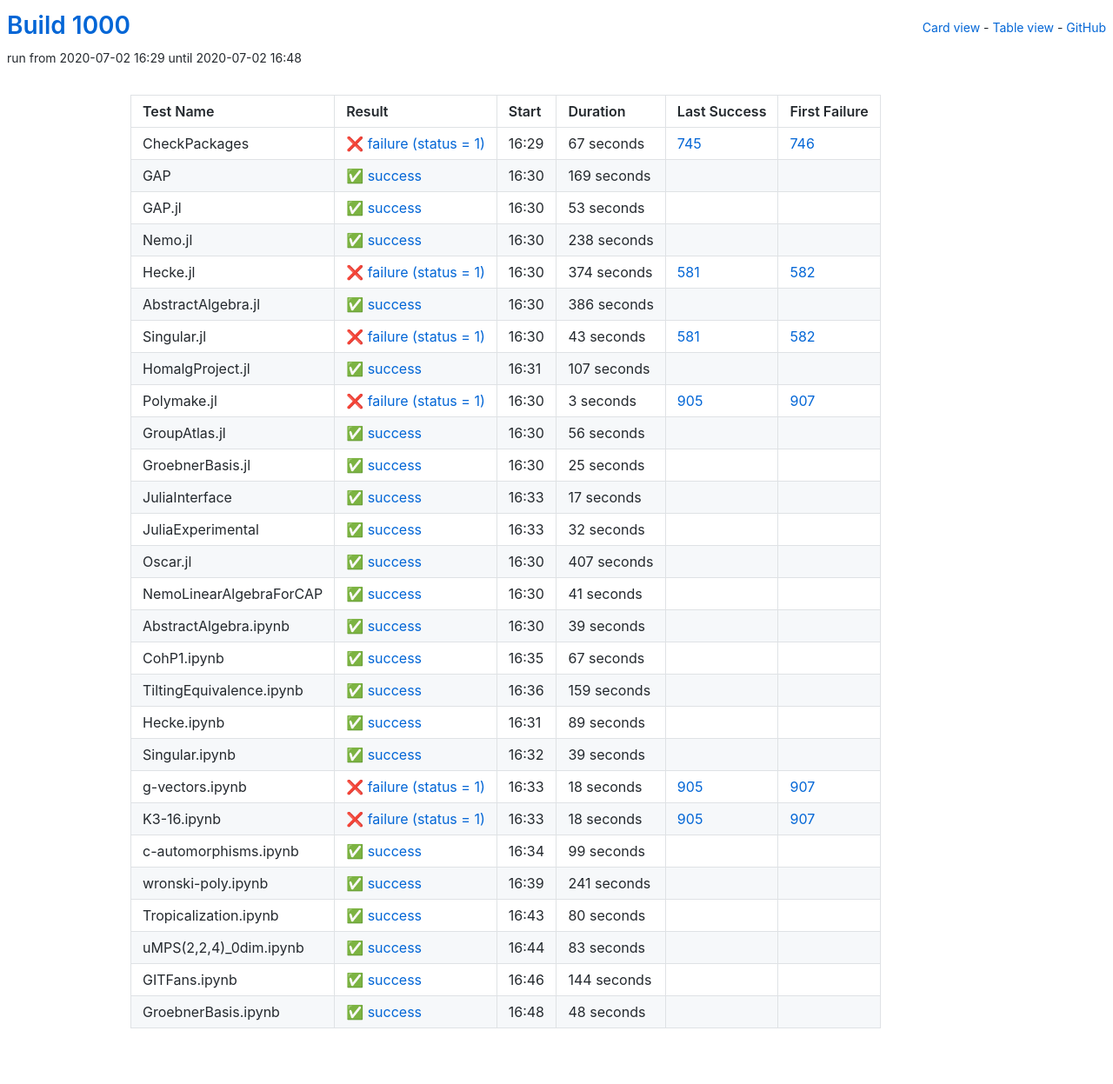
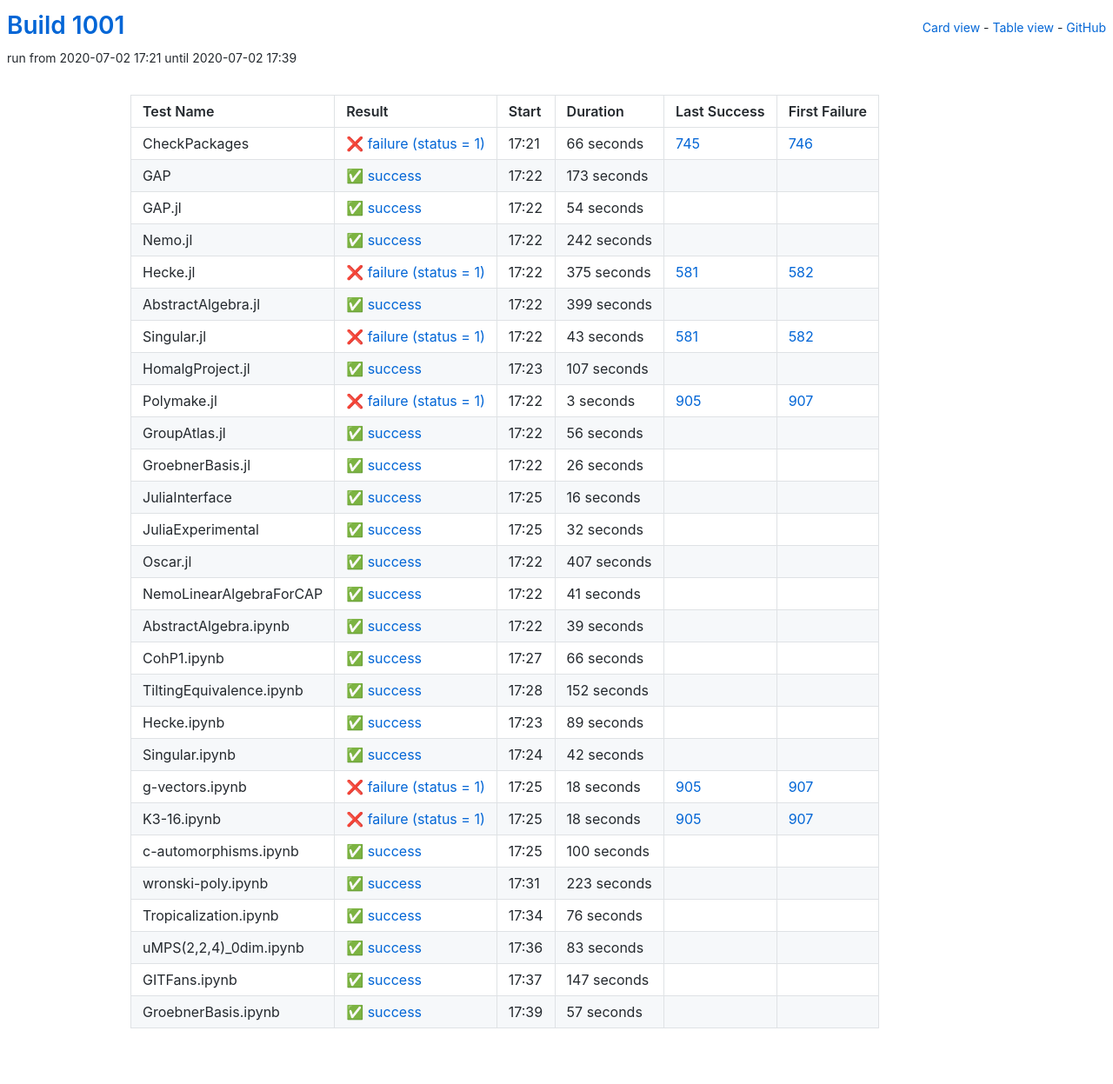
Before and after one commit to oscar-system/oscar-ci-status-1.4, a Jekyll site: the page built from table.html, in a window 1280 px wide. Shown: the whole page at 87% size. Built offline with Jekyll 4.4.1, drawn with Linux system fonts in a browser that asks for light colours.

Commit message:
Build #1001

```diff
--- a/_data/ci.yml
+++ b/_data/ci.yml
@@ -1,6 +1,6 @@
 ---
-build: 1000
-build_url: https://oscarci.mathematik.uni-kl.de/job/oscar-julia-1.4/1000/
+build: 1001
+build_url: https://oscarci.mathematik.uni-kl.de/job/oscar-julia-1.4/1001/
 job: oscar-julia-1.4
 organization: oscar-system
 repo: oscar-ci-status-1.4
@@ -8,80 +8,80 @@ repourl: https://github.com/oscar-system/oscar-ci-status-1.4
 tests:
 - name: CheckPackages
   id: checkpackages
-  log: https://oscarci.mathematik.uni-kl.de/job/oscar-julia-1.4/1000/artifact/logs/build-1000/CheckPackages.log
-  start: 2020-07-02 16:29
+  log: https://oscarci.mathematik.uni-kl.de/job/oscar-julia-1.4/1001/artifact/logs/build-1001/CheckPackages.log
+  start: 2020-07-02 17:21
   success: false
   exitcode: 1
   status: failure
-  duration: 67
+  duration: 66
   last_success: 745
   last_success_url: https://oscarci.mathematik.uni-kl.de/job/oscar-julia-1.4/745/
   first_failure: 746
   first_failure_url: https://oscarci.mathematik.uni-kl.de/job/oscar-julia-1.4/746/
 - name: GAP
   id: gap
-  log: https://oscarci.mathematik.uni-kl.de/job/oscar-julia-1.4/1000/artifact/logs/build-1000/GAP.log
-  start: 2020-07-02 16:30
+  log: https://oscarci.mathematik.uni-kl.de/job/oscar-julia-1.4/1001/artifact/logs/build-1001/GAP.log
+  start: 2020-07-02 17:22
   success: true
   exitcode: 0
   status: success
-  duration: 169
+  duration: 173
   last_success: false
   last_success_url:
   first_failure: false
   first_failure_url:
 - name: GAP.jl
   id: gap-jl
-  log: https://oscarci.mathematik.uni-kl.de/job/oscar-julia-1.4/1000/artifact/logs/build-1000/GAP.jl.log
-  start: 2020-07-02 16:30
+  log: https://oscarci.mathematik.uni-kl.de/job/oscar-julia-1.4/1001/artifact/logs/build-1001/GAP.jl.log
+  start: 2020-07-02 17:22
   success: true
   exitcode: 0
   status: success
-  duration: 53
+  duration: 54
   last_success: false
   last_success_url:
   first_failure: false
   first_failure_url:
 - name: Nemo.jl
   id: nemo-jl
-  log: https://oscarci.mathematik.uni-kl.de/job/oscar-julia-1.4/1000/artifact/logs/build-1000/Nemo.jl.log
-  start: 2020-07-02 16:30
+  log: https://oscarci.mathematik.uni-kl.de/job/oscar-julia-1.4/1001/artifact/logs/build-1001/Nemo.jl.log
+  start: 2020-07-02 17:22
   success: true
   exitcode: 0
   status: success
-  duration: 238
+  duration: 242
   last_success: false
   last_success_url:
   first_failure: false
   first_failure_url:
 - name: Hecke.jl
   id: hecke-jl
-  log: https://oscarci.mathematik.uni-kl.de/job/oscar-julia-1.4/1000/artifact/logs/build-1000/Hecke.jl.log
-  start: 2020-07-02 16:30
+  log: https://oscarci.mathematik.uni-kl.de/job/oscar-julia-1.4/1001/artifact/logs/build-1001/Hecke.jl.log
+  start: 2020-07-02 17:22
   success: false
   exitcode: 1
   status: failure
-  duration: 374
+  duration: 375
   last_success: 581
   last_success_url: https://oscarci.mathematik.uni-kl.de/job/oscar-julia-1.4/581/
   first_failure: 582
   first_failure_url: https://oscarci.mathematik.uni-kl.de/job/oscar-julia-1.4/582/
 - name: AbstractAlgebra.jl
   id: abstractalgebra-jl
-  log: https://oscarci.mathematik.uni-kl.de/job/oscar-julia-1.4/1000/artifact/logs/build-1000/AbstractAlgebra.jl.log
-  start: 2020-07-02 16:30
+  log: https://oscarci.mathematik.uni-kl.de/job/oscar-julia-1.4/1001/artifact/logs/build-1001/AbstractAlgebra.jl.log
+  start: 2020-07-02 17:22
   success: true
   exitcode: 0
   status: success
-  duration: 386
+  duration: 399
   last_success: false
   last_success_url:
   first_failure: false
   first_failure_url:
 - name: Singular.jl
   id: singular-jl
-  log: https://oscarci.mathematik.uni-kl.de/job/oscar-julia-1.4/1000/artifact/logs/build-1000/Singular.jl.log
-  start: 2020-07-02 16:30
+  log: https://oscarci.mathematik.uni-kl.de/job/oscar-julia-1.4/1001/artifact/logs/build-1001/Singular.jl.log
+  start: 2020-07-02 17:22
   success: false
   exitcode: 1
   status: failure
@@ -92,8 +92,8 @@ tests:
   first_failure_url: https://oscarci.mathematik.uni-kl.de/job/oscar-julia-1.4/582/
 - name: HomalgProject.jl
   id: homalgproject-jl
-  log: https://oscarci.mathematik.uni-kl.de/job/oscar-julia-1.4/1000/artifact/logs/build-1000/HomalgProject.jl.log
-  start: 2020-07-02 16:31
+  log: https://oscarci.mathematik.uni-kl.de/job/oscar-julia-1.4/1001/artifact/logs/build-1001/HomalgProject.jl.log
+  start: 2020-07-02 17:23
   success: true
   exitcode: 0
   status: success
@@ -104,8 +104,8 @@ tests:
   first_failure_url:
 - name: Polymake.jl
   id: polymake-jl
-  log: https://oscarci.mathematik.uni-kl.de/job/oscar-julia-1.4/1000/artifact/logs/build-1000/Polymake.jl.log
-  start: 2020-07-02 16:30
+  log: https://oscarci.mathematik.uni-kl.de/job/oscar-julia-1.4/1001/artifact/logs/build-1001/Polymake.jl.log
+  start: 2020-07-02 17:22
   success: false
   exitcode: 1
   status: failure
@@ -116,8 +116,8 @@ tests:
   first_failure_url: https://oscarci.mathematik.uni-kl.de/job/oscar-julia-1.4/907/
 - name: GroupAtlas.jl
   id: groupatlas-jl
-  log: https://oscarci.mathematik.uni-kl.de/job/oscar-julia-1.4/1000/artifact/logs/build-1000/GroupAtlas.jl.log
-  start: 2020-07-02 16:30
+  log: https://oscarci.mathematik.uni-kl.de/job/oscar-julia-1.4/1001/artifact/logs/build-1001/GroupAtlas.jl.log
+  start: 2020-07-02 17:22
   success: true
   exitcode: 0
   status: success
@@ -128,32 +128,32 @@ tests:
   first_failure_url:
 - name: GroebnerBasis.jl
   id: groebnerbasis-jl
-  log: https://oscarci.mathematik.uni-kl.de/job/oscar-julia-1.4/1000/artifact/logs/build-1000/GroebnerBasis.jl.log
-  start: 2020-07-02 16:30
+  log: https://oscarci.mathematik.uni-kl.de/job/oscar-julia-1.4/1001/artifact/logs/build-1001/GroebnerBasis.jl.log
+  start: 2020-07-02 17:22
   success: true
   exitcode: 0
   status: success
-  duration: 25
+  duration: 26
   last_success: false
   last_success_url:
   first_failure: false
   first_failure_url:
 - name: JuliaInterface
   id: juliainterface
-  log: https://oscarci.mathematik.uni-kl.de/job/oscar-julia-1.4/1000/artifact/logs/build-1000/JuliaInterface.log
-  start: 2020-07-02 16:33
+  log: https://oscarci.mathematik.uni-kl.de/job/oscar-julia-1.4/1001/artifact/logs/build-1001/JuliaInterface.log
+  start: 2020-07-02 17:25
   success: true
   exitcode: 0
   status: success
-  duration: 17
+  duration: 16
   last_success: false
   last_success_url:
   first_failure: false
   first_failure_url:
 - name: JuliaExperimental
   id: juliaexperimental
-  log: https://oscarci.mathematik.uni-kl.de/job/oscar-julia-1.4/1000/artifact/logs/build-1000/JuliaExperimental.log
-  start: 2020-07-02 16:33
+  log: https://oscarci.mathematik.uni-kl.de/job/oscar-julia-1.4/1001/artifact/logs/build-1001/JuliaExperimental.log
+  start: 2020-07-02 17:25
   success: true
   exitcode: 0
   status: success
@@ -164,8 +164,8 @@ tests:
   first_failure_url:
 - name: Oscar.jl
   id: oscar-jl
-  log: https://oscarci.mathematik.uni-kl.de/job/oscar-julia-1.4/1000/artifact/logs/build-1000/Oscar.jl.log
-  start: 2020-07-02 16:30
+  log: https://oscarci.mathematik.uni-kl.de/job/oscar-julia-1.4/1001/artifact/logs/build-1001/Oscar.jl.log
+  start: 2020-07-02 17:22
   success: true
   exitcode: 0
   status: success
@@ -176,8 +176,8 @@ tests:
   first_failure_url:
 - name: NemoLinearAlgebraForCAP
   id: nemolinearalgebraforcap
-  log: https://oscarci.mathematik.uni-kl.de/job/oscar-julia-1.4/1000/artifact/logs/build-1000/NemoLinearAlgebraForCAP.log
-  start: 2020-07-02 16:30
+  log: https://oscarci.mathematik.uni-kl.de/job/oscar-julia-1.4/1001/artifact/logs/build-1001/NemoLinearAlgebraForCAP.log
+  start: 2020-07-02 17:22
   success: true
   exitcode: 0
   status: success
@@ -188,8 +188,8 @@ tests:
   first_failure_url:
 - name: AbstractAlgebra.ipynb
   id: abstractalgebra-ipynb
-  log: https://oscarci.mathematik.uni-kl.de/job/oscar-julia-1.4/1000/artifact/logs/build-1000/AbstractAlgebra.ipynb.log
-  start: 2020-07-02 16:30
+  log: https://oscarci.mathematik.uni-kl.de/job/oscar-julia-1.4/1001/artifact/logs/build-1001/AbstractAlgebra.ipynb.log
+  start: 2020-07-02 17:22
   success: true
   exitcode: 0
   status: success
@@ -200,32 +200,32 @@ tests:
   first_failure_url:
 - name: CohP1.ipynb
   id: cohp1-ipynb
-  log: https://oscarci.mathematik.uni-kl.de/job/oscar-julia-1.4/1000/artifact/logs/build-1000/CohP1.ipynb.log
-  start: 2020-07-02 16:35
+  log: https://oscarci.mathematik.uni-kl.de/job/oscar-julia-1.4/1001/artifact/logs/build-1001/CohP1.ipynb.log
+  start: 2020-07-02 17:27
   success: true
   exitcode: 0
   status: success
-  duration: 67
+  duration: 66
   last_success: false
   last_success_url:
   first_failure: false
   first_failure_url:
 - name: TiltingEquivalence.ipynb
   id: tiltingequivalence-ipynb
-  log: https://oscarci.mathematik.uni-kl.de/job/oscar-julia-1.4/1000/artifact/logs/build-1000/TiltingEquivalence.ipynb.log
-  start: 2020-07-02 16:36
+  log: https://oscarci.mathematik.uni-kl.de/job/oscar-julia-1.4/1001/artifact/logs/build-1001/TiltingEquivalence.ipynb.log
+  start: 2020-07-02 17:28
   success: true
   exitcode: 0
   status: success
-  duration: 159
+  duration: 152
   last_success: false
   last_success_url:
   first_failure: false
   first_failure_url:
 - name: Hecke.ipynb
   id: hecke-ipynb
-  log: https://oscarci.mathematik.uni-kl.de/job/oscar-julia-1.4/1000/artifact/logs/build-1000/Hecke.ipynb.log
-  start: 2020-07-02 16:31
+  log: https://oscarci.mathematik.uni-kl.de/job/oscar-julia-1.4/1001/artifact/logs/build-1001/Hecke.ipynb.log
+  start: 2020-07-02 17:23
   success: true
   exitcode: 0
   status: success
@@ -236,20 +236,20 @@ tests:
   first_failure_url:
 - name: Singular.ipynb
   id: singular-ipynb
-  log: https://oscarci.mathematik.uni-kl.de/job/oscar-julia-1.4/1000/artifact/logs/build-1000/Singular.ipynb.log
-  start: 2020-07-02 16:32
+  log: https://oscarci.mathematik.uni-kl.de/job/oscar-julia-1.4/1001/artifact/logs/build-1001/Singular.ipynb.log
+  start: 2020-07-02 17:24
   success: true
   exitcode: 0
   status: success
-  duration: 39
+  duration: 42
   last_success: false
   last_success_url:
   first_failure: false
   first_failure_url:
 - name: g-vectors.ipynb
   id: g-vectors-ipynb
-  log: https://oscarci.mathematik.uni-kl.de/job/oscar-julia-1.4/1000/artifact/logs/build-1000/g-vectors.ipynb.log
-  start: 2020-07-02 16:33
+  log: https://oscarci.mathematik.uni-kl.de/job/oscar-julia-1.4/1001/artifact/logs/build-1001/g-vectors.ipynb.log
+  start: 2020-07-02 17:25
   success: false
   exitcode: 1
   status: failure
@@ -260,8 +260,8 @@ tests:
   first_failure_url: https://oscarci.mathematik.uni-kl.de/job/oscar-julia-1.4/907/
 - name: K3-16.ipynb
   id: k3-16-ipynb
-  log: https://oscarci.mathematik.uni-kl.de/job/oscar-julia-1.4/1000/artifact/logs/build-1000/K3-16.ipynb.log
-  start: 2020-07-02 16:33
+  log: https://oscarci.mathematik.uni-kl.de/job/oscar-julia-1.4/1001/artifact/logs/build-1001/K3-16.ipynb.log
+  start: 2020-07-02 17:25
   success: false
   exitcode: 1
   status: failure
@@ -272,44 +272,44 @@ tests:
   first_failure_url: https://oscarci.mathematik.uni-kl.de/job/oscar-julia-1.4/907/
 - name: c-automorphisms.ipynb
   id: c-automorphisms-ipynb
-  log: https://oscarci.mathematik.uni-kl.de/job/oscar-julia-1.4/1000/artifact/logs/build-1000/c-automorphisms.ipynb.log
-  start: 2020-07-02 16:34
+  log: https://oscarci.mathematik.uni-kl.de/job/oscar-julia-1.4/1001/artifact/logs/build-1001/c-automorphisms.ipynb.log
+  start: 2020-07-02 17:25
   success: true
   exitcode: 0
   status: success
-  duration: 99
+  duration: 100
   last_success: false
   last_success_url:
   first_failure: false
   first_failure_url:
 - name: wronski-poly.ipynb
   id: wronski-poly-ipynb
-  log: https://oscarci.mathematik.uni-kl.de/job/oscar-julia-1.4/1000/artifact/logs/build-1000/wronski-poly.ipynb.log
-  start: 2020-07-02 16:39
+  log: https://oscarci.mathematik.uni-kl.de/job/oscar-julia-1.4/1001/artifact/logs/build-1001/wronski-poly.ipynb.log
+  start: 2020-07-02 17:31
   success: true
   exitcode: 0
   status: success
-  duration: 241
+  duration: 223
   last_success: false
   last_success_url:
   first_failure: false
   first_failure_url:
 - name: Tropicalization.ipynb
   id: tropicalization-ipynb
-  log: https://oscarci.mathematik.uni-kl.de/job/oscar-julia-1.4/1000/artifact/logs/build-1000/Tropicalization.ipynb.log
-  start: 2020-07-02 16:43
+  log: https://oscarci.mathematik.uni-kl.de/job/oscar-julia-1.4/1001/artifact/logs/build-1001/Tropicalization.ipynb.log
+  start: 2020-07-02 17:34
   success: true
   exitcode: 0
   status: success
-  duration: 80
+  duration: 76
   last_success: false
   last_success_url:
   first_failure: false
   first_failure_url:
 - name: uMPS(2,2,4)_0dim.ipynb
   id: umps-2-2-4-0dim-ipynb
-  log: https://oscarci.mathematik.uni-kl.de/job/oscar-julia-1.4/1000/artifact/logs/build-1000/uMPS-2-2-4-_0dim.ipynb.log
-  start: 2020-07-02 16:44
+  log: https://oscarci.mathematik.uni-kl.de/job/oscar-julia-1.4/1001/artifact/logs/build-1001/uMPS-2-2-4-_0dim.ipynb.log
+  start: 2020-07-02 17:36
   success: true
   exitcode: 0
   status: success
@@ -320,24 +320,24 @@ tests:
   first_failure_url:
 - name: GITFans.ipynb
   id: gitfans-ipynb
-  log: https://oscarci.mathematik.uni-kl.de/job/oscar-julia-1.4/1000/artifact/logs/build-1000/GITFans.ipynb.log
-  start: 2020-07-02 16:46
+  log: https://oscarci.mathematik.uni-kl.de/job/oscar-julia-1.4/1001/artifact/logs/build-1001/GITFans.ipynb.log
+  start: 2020-07-02 17:37
   success: true
   exitcode: 0
   status: success
-  duration: 144
+  duration: 147
   last_success: false
   last_success_url:
   first_failure: false
   first_failure_url:
 - name: GroebnerBasis.ipynb
   id: groebnerbasis-ipynb
-  log: https://oscarci.mathematik.uni-kl.de/job/oscar-julia-1.4/1000/artifact/logs/build-1000/GroebnerBasis.ipynb.log
-  start: 2020-07-02 16:48
+  log: https://oscarci.mathematik.uni-kl.de/job/oscar-julia-1.4/1001/artifact/logs/build-1001/GroebnerBasis.ipynb.log
+  start: 2020-07-02 17:39
   success: true
   exitcode: 0
   status: success
-  duration: 48
+  duration: 57
   last_success: false
   last_success_url:
   first_failure: false
```
Also changed, not shown: README.md.
